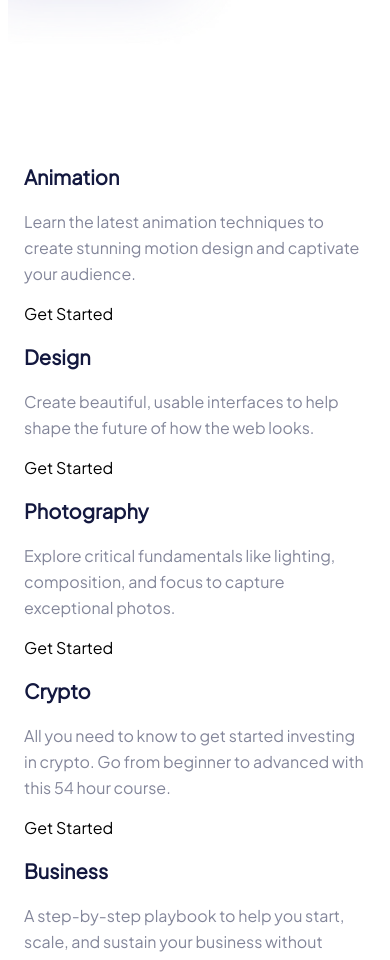
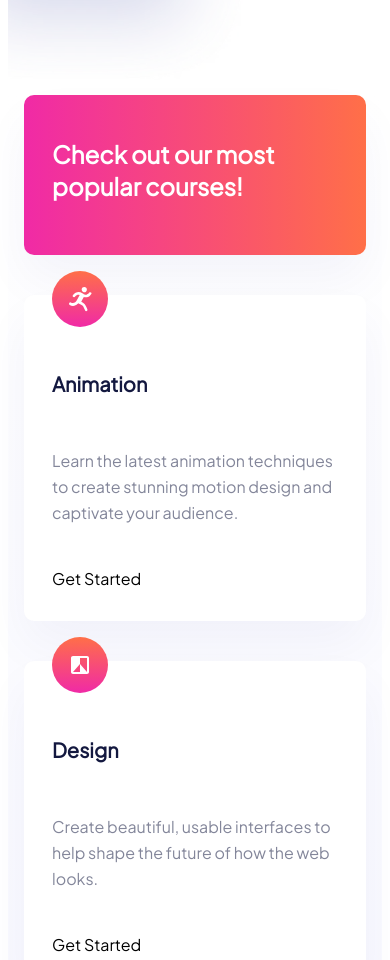
Before and after one commit to amt-isaac-agbobli/amalitech-phace-one-project, a plain HTML site: page index.html in a window 390 px wide. Shown: the part 1040-2000 px from the top of the page. Drawn offline with Linux system fonts and the light colour scheme.

Commit message:
add style to courses section on mobile view

```diff
--- a/css/styles.css
+++ b/css/styles.css
@@ -7,8 +7,12 @@
   --color-white: #ffffff;
   --color-gradient-pink-orange: linear-gradient(to right, #f02aa6, #ff6f48);
   --color-gradient-blue-pink: linear-gradient(to right, #4851ff, #f02aa6);
+  --color-g-hover: linear-gradient(0deg,
+      rgba(255, 255, 255, 0.5),
+      rgba(255, 255, 255, 0.5));
   --font: "Plus Jakarta Sans", sans-serif;
 }
+
 /* general styles */
 ::before,
 ::after {
@@ -16,6 +20,7 @@
   padding: 0;
   box-sizing: border-box;
 }
+
 html {
   scroll-behavior: smooth;
 }
@@ -31,24 +36,29 @@ h1 {
   line-height: 1.25;
 
 }
+
 h2 {
   font-size: 1.5rem;
   line-height: 1.333;
   color: var(--color-white);
 }
+
 h3 {
   font-size: 1.25rem;
 }
+
 h1,
 h3 {
   color: var(--color-dark-blue);
 }
+
 h1,
 h2,
 h3 {
   font-weight: 800;
 
 }
+
 p {
   font-size: 1rem;
   line-height: 1.625;
@@ -62,7 +72,7 @@ a {
   cursor: pointer;
 }
 
-.button {
+.btn {
   width: 140px;
   height: 48px;
   font-size: 1rem;
@@ -81,18 +91,22 @@ a {
 .dark-blue {
   background-color: var(--color-dark-blue);
 }
+
 .dark-blue:hover {
   background-color: var(--color-gray);
 }
+
 .logo {
   width: 86px;
   height: 21px;
 }
+
 .logo img {
   width: 100%;
   height: 100%;
   object-fit: cover;
 }
+
 .container {
   margin-left: auto;
   margin-right: auto;
@@ -104,27 +118,33 @@ a {
   align-items: center;
   height: 80px;
 }
+
 .hero {
   padding-top: 80px;
   overflow: hidden;
 }
+
 .hero-container {
   padding-top: 22px;
   display: flex;
   flex-direction: column;
 }
+
 .hero-content h1 {
   max-width: 326px;
 }
+
 .hero-content p {
   max-width: 400px;
   padding: 26px 0 24px;
 }
+
 .hero-image {
   max-width: 370px;
   margin-top: 28px;
   align-self: center;
 }
+
 .hero-image img {
   width: 170%;
   height: 100%;
@@ -133,35 +153,130 @@ a {
   left: 50%;
   transform: translateX(-50%);
 }
- @media (min-width: 375px), (max-width: 375px) {
+
+.btn-gradient-pink-orange {
+  width: 167px;
+  height: 56px;
+  background-image: var(--color-gradient-pink-orange);
+  border-radius: 31.5px;
+  -webkit-border-radius: 31.5px;
+  -moz-border-radius: 31.5px;
+  -ms-border-radius: 31.5px;
+  -o-border-radius: 31.5px;
+}
+
+.btn-gradient-pink-orange:hover {
+  background-image: var(--color-g-hover), var(--color-gradient-pink-orange);
+}
+
+/* Course Section */
+.courses {
+  background: linear-gradient(180deg, #ffffff 0%, #f0f1ff 100%);
+}
+
+.courses-container {
+  padding-bottom: 80px;
+  display: flex;
+  flex-wrap: wrap;
+  justify-content: center;
+  gap: 40px 11px;
+}
+
+.courses-heading {
+  background-image: var(--color-gradient-pink-orange);
+  padding: 24px 28px 32px;
+}
+
+.courses-heading h2 {
+  max-width: 459px;
+}
+
+.courses-heading,
+.courses-course {
+  max-width: 459px;
+  box-shadow: 0px 25px 50px rgba(6, 22, 141, 0.0442381);
+  border-radius: 10px;
+  -webkit-border-radius: 10px;
+  -moz-border-radius: 10px;
+  -ms-border-radius: 10px;
+  -o-border-radius: 10px;
+}
+
+.courses-course {
+  background-color: var(--color-white);
+  padding: 56px 26px 32px 28px;
+  display: flex;
+  flex-direction: column;
+  position: relative;
+}
+.courses-course p {
+  padding-top: 16px;
+  padding-bottom: 26px;
+}
+.courses-course .link {
+  margin-top: auto;
+}
+@media (min-width: 375px),
+(max-width: 375px) {
   .container {
     padding-left: 16px;
     padding-right: 16px;
   }
 }
+
 @media (min-width: 576px) {
   .container {
     padding-left: 32px;
     padding-right: 32px;
   }
 }
+.courses-course::before {
+  content: "";
+  position: absolute;
+  top: -24px;
+  left: 28px;
+  display: block;
+  width: 56px;
+  height: 56px;
+  background-repeat: no-repeat;
+}
+.courses-course.animation::before {
+  background-image: url(../assets/icon-animation.svg);
+}
+.courses-course.design::before {
+  background-image: url(../assets/icon-design.svg);
+}
+.courses-course.photography::before {
+  background-image: url(../assets/icon-photography.svg);
+}
+.courses-course.crypto::before {
+  background-image: url(../assets/icon-crypto.svg);
+}
+.courses-course.business::before {
+  background-image: url(../assets/icon-business.svg);
+}
+
 /* Tablet */
 @media (min-width: 768px) {
   h1 {
     font-size: 3.5rem;
   }
+
   h2 {
     font-size: 2rem;
     line-height: 1.25;
   }
+
   h3 {
     font-size: 1.5rem;
   }
+
   p {
     font-size: 1.125rem;
     line-height: 1.556;
   }
-  .button {
+
+  .btn {
     width: 167px;
     height: 56px;
     font-size: 1.125rem;
@@ -176,11 +291,13 @@ a {
     padding-bottom: 188px;
     position: relative;
   }
+
   .container {
     width: 689px;
     padding-left: 0px;
     padding-right: 0px;
   }
+
   .hero-image {
     min-width: 695px;
     height: 723px;
@@ -189,9 +306,9 @@ a {
     left: calc(50% - 20px);
     bottom: 10px;
   }
+
   .hero-image img {
     width: 100%;
-
   }
 }
 
@@ -201,6 +318,7 @@ a {
     width: 112px;
     height: 27px;
   }
+
   .container {
     max-width: 892px;
   }
@@ -208,13 +326,16 @@ a {
   .header-container {
     height: 104px;
   }
+
   .hero-content h1 {
     max-width: 500px;
   }
+
   .hero-content p {
     max-width: 445px;
     padding: 29px 0 40px;
   }
+
   .hero-image {
     min-width: 870px;
     height: 938px;
@@ -223,9 +344,14 @@ a {
 }
 
 @media (min-width: 1200px) {
+  .container {
+    width: 1110px;
+  }
+
   .hero {
     padding-top: 104px;
   }
+
   .hero-image {
     left: calc(50% + 96px);
     bottom: 0;
@@ -237,6 +363,7 @@ a {
     padding-top: 148px;
     padding-bottom: 180px;
   }
+
   .hero-image {
     min-width: 1046px;
     left: calc(50% + 8px);
--- a/index.html
+++ b/index.html
@@ -16,7 +16,7 @@
       <a href="#" class="header-logo logo">
         <img src="assets/logo-dark.svg" alt="Skilled e-learning's logo">
       </a>
-      <a href="#" class="header-get-stated button dark-blue">Get Started</a>
+      <a href="#" class="header-get-stated btn dark-blue">Get Started</a>
     </div>
   </header>
   <!---->
@@ -27,7 +27,7 @@
           <h1> Maximize skill, minimize budget </h1>
           <p>Our modern courses across a range of in-demand skills will give you the
             knowledge you need to live the life you want.</p>
-          <a href="#">Get Started</a>
+          <a href="#" class="btn btn-gradient-pink-orange">Get Started</a>
         </div>
         <div class="hero-image">
           <picture>
@@ -80,7 +80,7 @@
   <footer>
     <div class="footer-content container">
       <span>Skilled</span>
-      <a href="#" class="button">Get Started</a>
+      <a href="#" class="btn">Get Started</a>
     </div>
   </footer>
 
```
Lines whose indentation alone changed are shown as unchanged.
